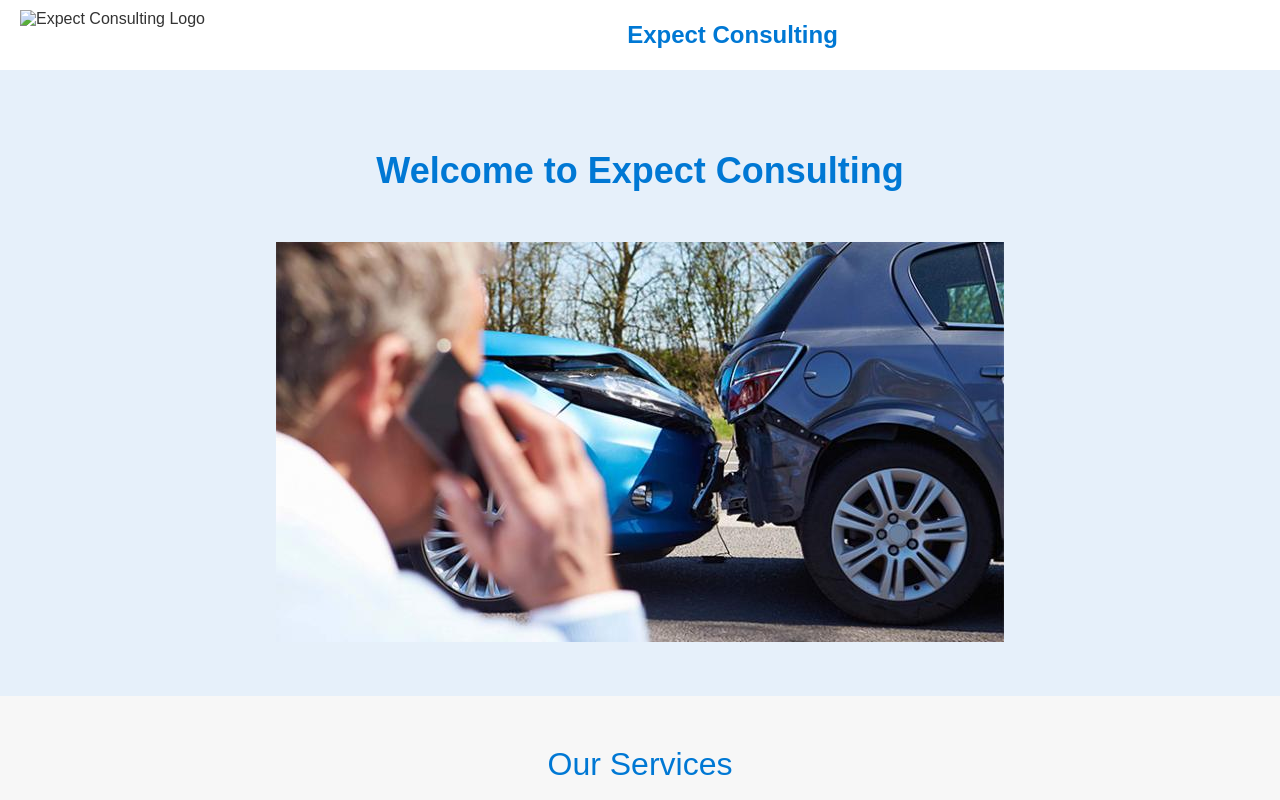
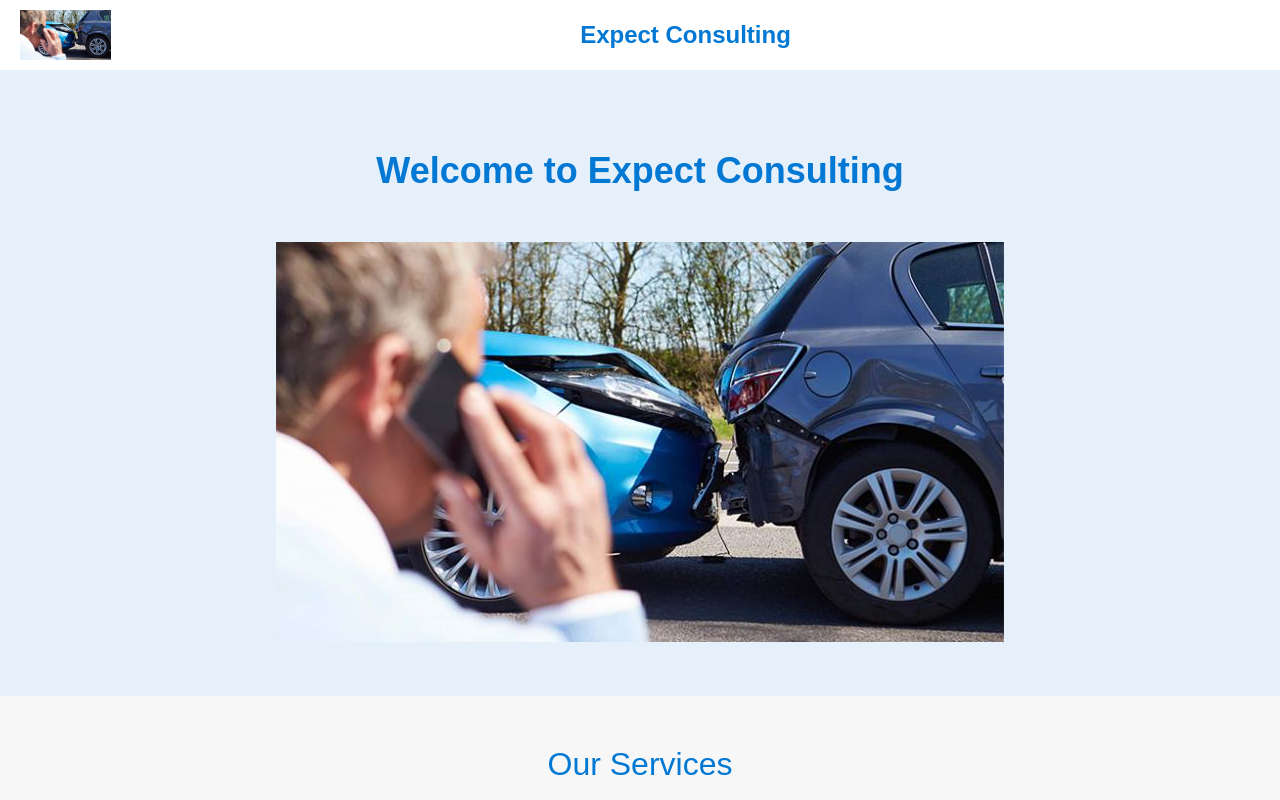
Before and after one commit to Elik1992/expect, a plain HTML site: page index.html in a window 1280 px wide. Shown: the top 800 px of the page. Drawn offline with Linux system fonts and the light colour scheme.

Commit message:
Update index.html
sekil elave olundu

```diff
--- a/index.html
+++ b/index.html
@@ -123,7 +123,7 @@
 <body>
 
 <header>
-    <img src="4516492d-f907-4435-aa4a-ca4b.png" alt="Expect Consulting Logo" class="logo">
+    <img src="12.jpg" alt="Expect Consulting Logo" class="logo">
     <div class="site-title">Expect Consulting</div>
 </header>
 
```
